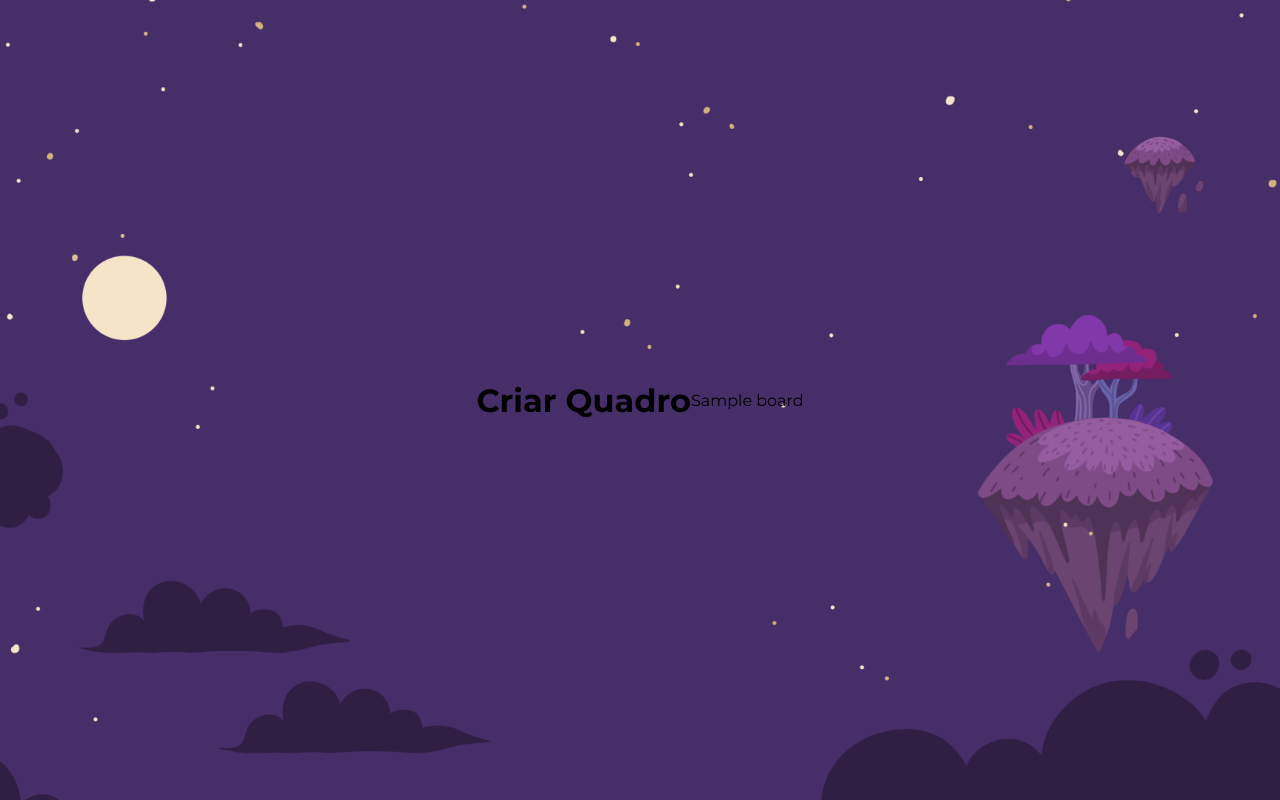
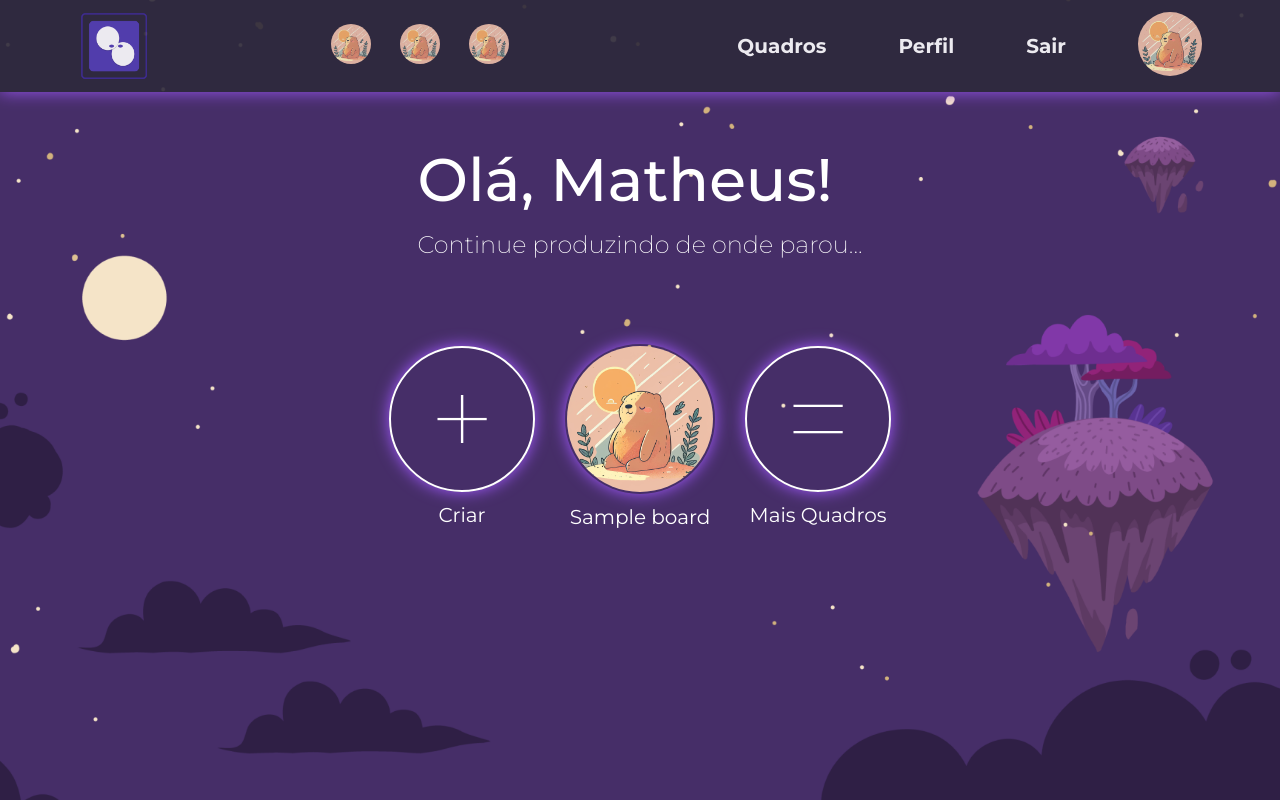
Before and after one commit to MatheusGalvain/attract-ia-tcc, a Flask app: page /boards in a window 1280 px wide. Run offline with Flask 3, Linux system fonts and the light colour scheme; the visitor is signed in with stand-in values (Sample User, id 1); tables that the repository leaves empty or names only in its code hold one stand-in row (values such as "Sample post"); some libraries are stand-ins or nearby versions.

Commit message:
[Front-End] Home boards

```diff
--- a/src/routes.py
+++ b/src/routes.py
@@ -32,7 +32,6 @@
                 session['username'] = user['user']
                 session['name'] = user['name']
                 session['last_name'] = user['last_name']
-
                 return redirect(url_for('welcome'))
 
             else:
--- a/src/static/css/boards.css
+++ b/src/static/css/boards.css
@@ -11,7 +11,7 @@
 }
 
 body{
-    display: flex;
+
     justify-content: center;
     align-items: center;
     min-height: 100vh;
@@ -19,3 +19,136 @@
     background-size: cover;
     background-position: center;
 }
+
+.boards{
+    display: inline-block;
+    justify-content: center;
+    align-items: center;
+    margin: 0px 15px 0px 15px;
+}
+
+.boards-container{
+  align-items: center;
+  display: flex;
+  position: absolute;
+  top: 43%;
+}
+
+.top-name{
+  margin-top: 4%
+}
+
+.top-name h1{
+  color: #ffffff;
+  font-family: 'Montserrat', sans-serif;
+  font-weight: 500;
+  font-size: 60px;
+}
+
+.top-name h2{
+  color: #ffffff;
+  font-family: 'Montserrat', sans-serif;
+  font-weight: 200;
+  margin-top: 3%;
+}
+
+.container{
+  height: 150%;
+  min-height: 150%;
+  flex-direction: row;
+  justify-content: center;
+  display: flex;
+}
+
+.card-image {
+  text-align: center;
+  display: flex;
+  align-items: center;
+
+}
+
+.personal-figure {
+  position: relative;
+  width: 150px;
+  height: 150px;
+  margin: 0 auto;
+}
+.card-personal-avatar {
+  width: inherit;
+  height: inherit;
+  box-sizing: border-box;
+  border-radius: 100%;
+  border: 2px solid transparent;
+  box-shadow: 0 0 1rem #A259FF;
+  transition: all ease-in-out .3s;
+}
+
+.personal-figure2{
+  position: relative;
+}
+
+.border{
+  font-size: 80px;
+  padding: 50%;
+  border: 2px solid white;
+  border-radius: 100%;
+}
+
+.personal-figcaption {
+  position: absolute;
+  top: 0px;
+  width: inherit;
+  height: inherit;
+  border-radius: 100%;
+  opacity: 0;
+  background-color: rgba(0, 0, 0, 0);
+  transition: all ease-in-out .1s;
+}
+.personal-figcaption:hover {
+  opacity: 1;
+  background-color: rgba(0, 0, 0, .5);
+}
+.personal-figcaption > img {
+  margin-top: 60px;
+  width: 50px;
+  height: 50px;
+}
+
+  .effect1{
+    display: inline-block;
+    height: 146px;
+    width: 146px;
+    border-radius: 190px;
+    border: 2px solid #ffffff;
+    text-align: center;
+    text-decoration: none;
+    color: #FFF;
+    margin: 0px 15px 0px 15px;
+    transition: all .2s;
+    box-shadow: 0 0 1rem #A259FF;
+  }
+
+  .effect1:hover{
+    background-color: #2D2A3B;
+  }
+
+  .label {
+    line-height: 140px;
+    font-size: 120px;
+    font-weight: 100;
+    font-style: normal;
+    transition: all .1s;
+  }
+
+  h5{
+    margin-top: 15px;
+    font-weight: 400;
+    font-size: 20px;
+  }
+
+  p{
+    margin-top: 7px;
+    font-weight: 400;
+    font-size: 20px;
+    color: white;
+  }
--- a/src/templates/boards.html
+++ b/src/templates/boards.html
@@ -1,20 +1,52 @@
 <!DOCTYPE html>
 <html lang="pt-BR">
+
 <head>
     <meta charset="UTF-8">
     <meta name="viewport" content="width=device-width, initial-scale=1.0">
     <!-- Link para página estática ao CSS -->
     <link rel="stylesheet" href="{{ url_for('static', filename='css/boards.css') }}">
+    <script src="https://kit.fontawesome.com/a0954ea3b6.js" crossorigin="anonymous"></script>
     <title>Attract IA</title>
 </head>
+
 <body>
-    <div>
-        <h1>Criar Quadro</h1>
+    {% include "header.html" %}
+    <div class="container ">
+        <div class="top-name">
+            <h1>Olá, Matheus!</h1>
+            <h2>Continue produzindo de onde parou...</h2>
+        </div>
+
+        <!-- Container contendo os boards -->
+        <div class="boards-container">
+            <!-- Botão de criar -->
+            <a href="#" class="effect1">
+                <i class="label">+</i>
+                <h5>Criar</h5>
+            </a>
+
+            {% for board in boards %}
+            <div class="boards">
+                <div class="card-image">
+                    <label class="card-label">
+                        <figure class="personal-figure">
+                            <img class="card-personal-avatar" alt="avatar"
+                                src="{{ url_for('static', filename='img/Perfil.jpg') }}">
+                            <p> {{ board.name }} </p>
+                        </figure>
+                    </label>
+                </div>
+            </div>
+            {% endfor %}
+
+
+            <a href="#" class="effect1">
+                <i class="label">=</i>
+                <h5>Mais Quadros</h5>
+            </a>
+
+        </div>
     </div>
-    {% for board in boards %}
-    <div class="board-name">
-        {{ board.name }}
-    </div>
-    {% endfor %}
 </body>
 </html>
```
Also changed, not shown: 3 other files.
